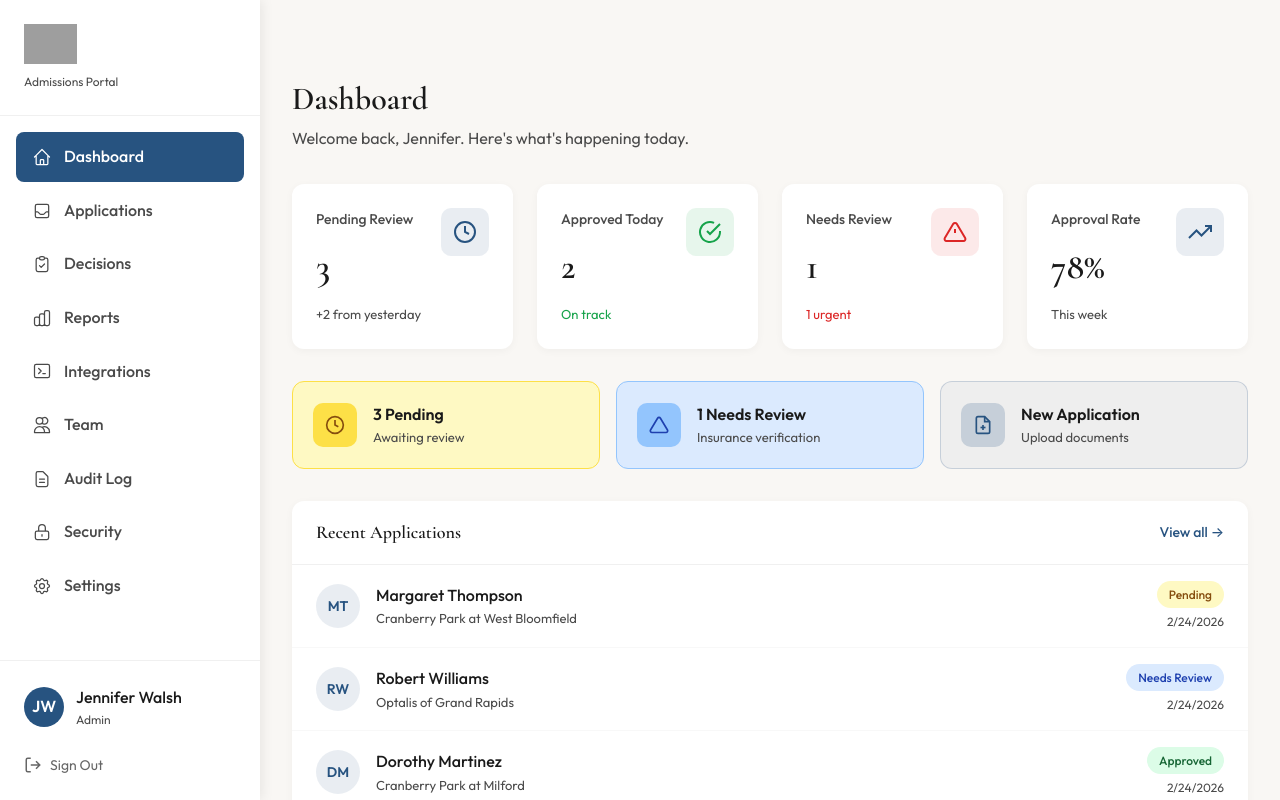
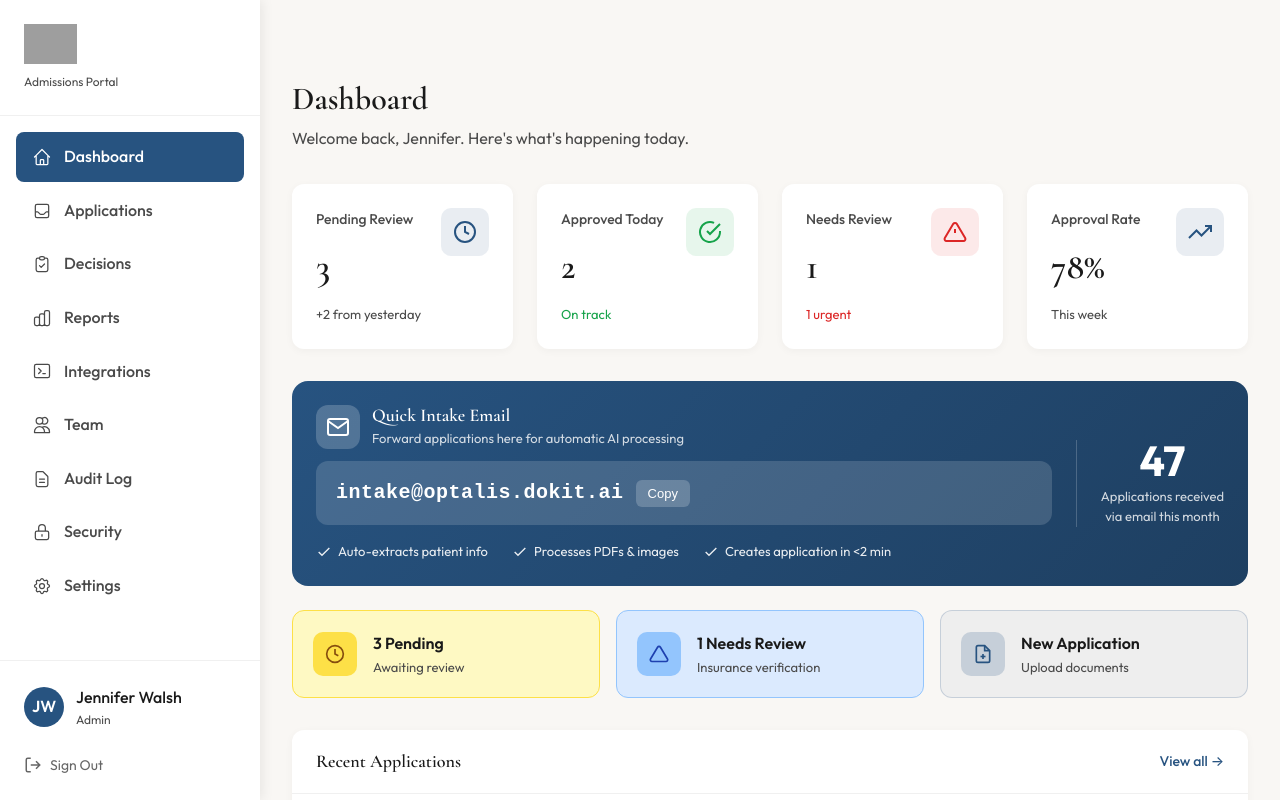
Before and after one commit to CoHoast/optalis, a Next.js app in the folder dashboard/: page /dashboard in a window 1280 px wide. Shown: the top 800 px of the page. Built offline with nearby package versions, Linux system fonts and the light colour scheme; grey boxes are pictures that could not be loaded.

Commit message:
Add prominent intake email card on dashboard (intake@optalis.dokit.ai)

```diff
--- a/dashboard/src/app/dashboard/integrations/page.tsx
+++ b/dashboard/src/app/dashboard/integrations/page.tsx
@@ -9,7 +9,7 @@ const crmIntegrations = [
 ];
 
 const inputSources = [
-  { id: 'email', name: 'Admissions Email Inbox', type: 'EMAIL', address: 'admissions@optalis.com', status: 'active', lastPolled: '2 minutes ago', pending: 3 },
+  { id: 'email', name: 'Quick Intake Email', type: 'EMAIL', address: 'intake@optalis.dokit.ai', status: 'active', lastPolled: '30 seconds ago', pending: 3 },
   { id: 'fax', name: 'eFax Integration', type: 'FAX', address: '+1 (248) 555-0199', status: 'active', lastPolled: '15 minutes ago', pending: 1 },
   { id: 'webform', name: 'Website Contact Form', type: 'WEB_FORM', address: 'optalishealthcare.com/apply', status: 'active', lastPolled: 'Real-time', pending: 0 },
   { id: 'referral', name: 'Hospital Referral Portal', type: 'API', address: 'api.beaumont.org/referrals', status: 'active', lastPolled: '5 minutes ago', pending: 2 },
--- a/dashboard/src/app/dashboard/page.tsx
+++ b/dashboard/src/app/dashboard/page.tsx
@@ -79,6 +79,96 @@ export default function DashboardPage() {
               </svg>
             </div>
           </div>
+        </div>
+      </div>
+
+      {/* Intake Email Card */}
+      <div style={{
+        background: 'linear-gradient(135deg, #275380 0%, #1e3f61 100%)',
+        borderRadius: '16px',
+        padding: '24px',
+        marginBottom: '24px',
+        color: 'white',
+        display: 'grid',
+        gridTemplateColumns: '1fr auto',
+        gap: '24px',
+        alignItems: 'center'
+      }}>
+        <div>
+          <div style={{ display: 'flex', alignItems: 'center', gap: '12px', marginBottom: '12px' }}>
+            <div style={{
+              width: '44px', height: '44px', borderRadius: '12px',
+              background: 'rgba(255,255,255,0.2)',
+              display: 'flex', alignItems: 'center', justifyContent: 'center'
+            }}>
+              <svg width="24" height="24" fill="none" stroke="white" strokeWidth="2" viewBox="0 0 24 24">
+                <path d="M4 4h16c1.1 0 2 .9 2 2v12c0 1.1-.9 2-2 2H4c-1.1 0-2-.9-2-2V6c0-1.1.9-2 2-2z"/>
+                <polyline points="22,6 12,13 2,6"/>
+              </svg>
+            </div>
+            <div>
+              <h3 style={{ fontSize: '18px', fontWeight: 600, marginBottom: '2px' }}>Quick Intake Email</h3>
+              <p style={{ fontSize: '13px', opacity: 0.8 }}>Forward applications here for automatic AI processing</p>
+            </div>
+          </div>
+
+          <div style={{
+            background: 'rgba(255,255,255,0.15)',
+            borderRadius: '12px',
+            padding: '16px 20px',
+            display: 'flex',
+            alignItems: 'center',
+            gap: '12px',
+            marginBottom: '16px'
+          }}>
+            <span style={{ fontSize: '20px', fontWeight: 600, fontFamily: 'monospace', letterSpacing: '0.5px' }}>
+              intake@optalis.dokit.ai
+            </span>
+            <button
+              onClick={() => {
+                navigator.clipboard.writeText('intake@optalis.dokit.ai');
+                alert('Email copied to clipboard!');
+              }}
+              style={{
+                background: 'rgba(255,255,255,0.2)',
+                border: 'none',
+                borderRadius: '6px',
+                padding: '6px 12px',
+                color: 'white',
+                cursor: 'pointer',
+                fontSize: '13px',
+                fontWeight: 500
+              }}
+            >
+              Copy
+            </button>
+          </div>
+
+          <div style={{ display: 'flex', gap: '24px', fontSize: '13px', opacity: 0.9 }}>
+            <div style={{ display: 'flex', alignItems: 'center', gap: '6px' }}>
+              <svg width="16" height="16" fill="none" stroke="currentColor" strokeWidth="2" viewBox="0 0 24 24">
+                <polyline points="20 6 9 17 4 12"/>
+              </svg>
+              Auto-extracts patient info
+            </div>
+            <div style={{ display: 'flex', alignItems: 'center', gap: '6px' }}>
+              <svg width="16" height="16" fill="none" stroke="currentColor" strokeWidth="2" viewBox="0 0 24 24">
+                <polyline points="20 6 9 17 4 12"/>
+              </svg>
+              Processes PDFs & images
+            </div>
+            <div style={{ display: 'flex', alignItems: 'center', gap: '6px' }}>
+              <svg width="16" height="16" fill="none" stroke="currentColor" strokeWidth="2" viewBox="0 0 24 24">
+                <polyline points="20 6 9 17 4 12"/>
+              </svg>
+              Creates application in &lt;2 min
+            </div>
+          </div>
+        </div>
+
+        <div style={{ textAlign: 'center', paddingLeft: '24px', borderLeft: '1px solid rgba(255,255,255,0.2)' }}>
+          <div style={{ fontSize: '42px', fontWeight: 700, lineHeight: 1 }}>47</div>
+          <div style={{ fontSize: '13px', opacity: 0.8, marginTop: '4px' }}>Applications received<br/>via email this month</div>
         </div>
       </div>
 
```
